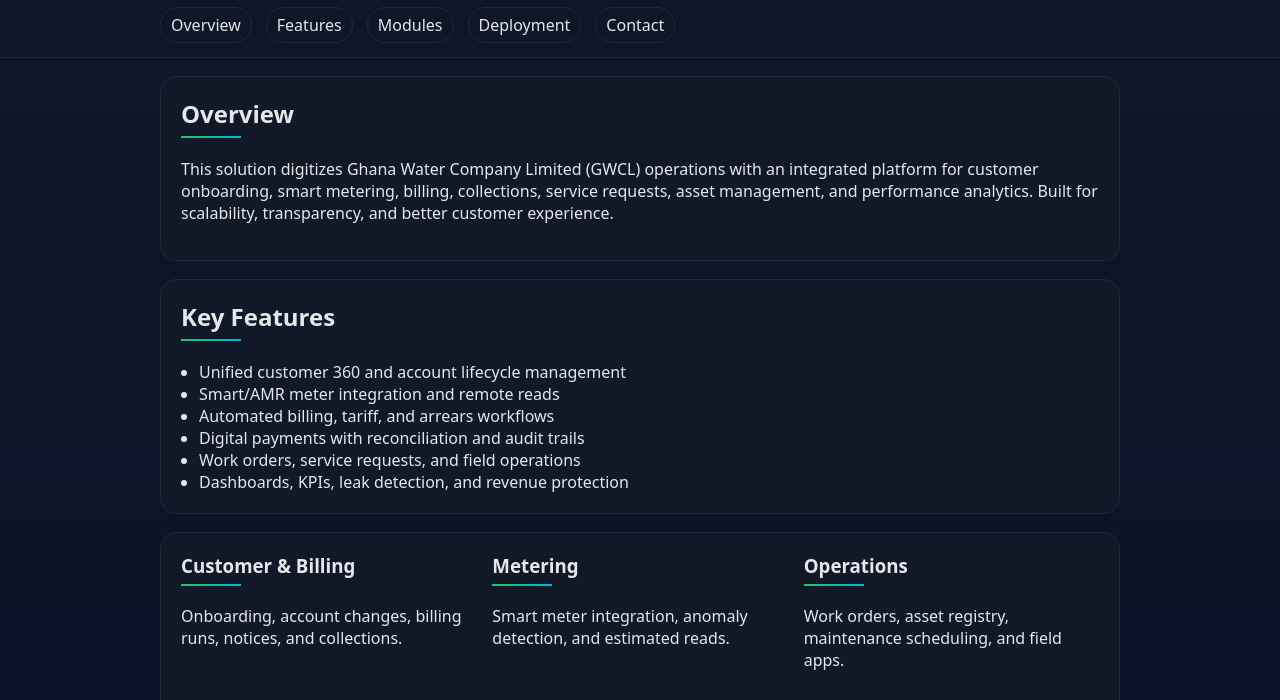
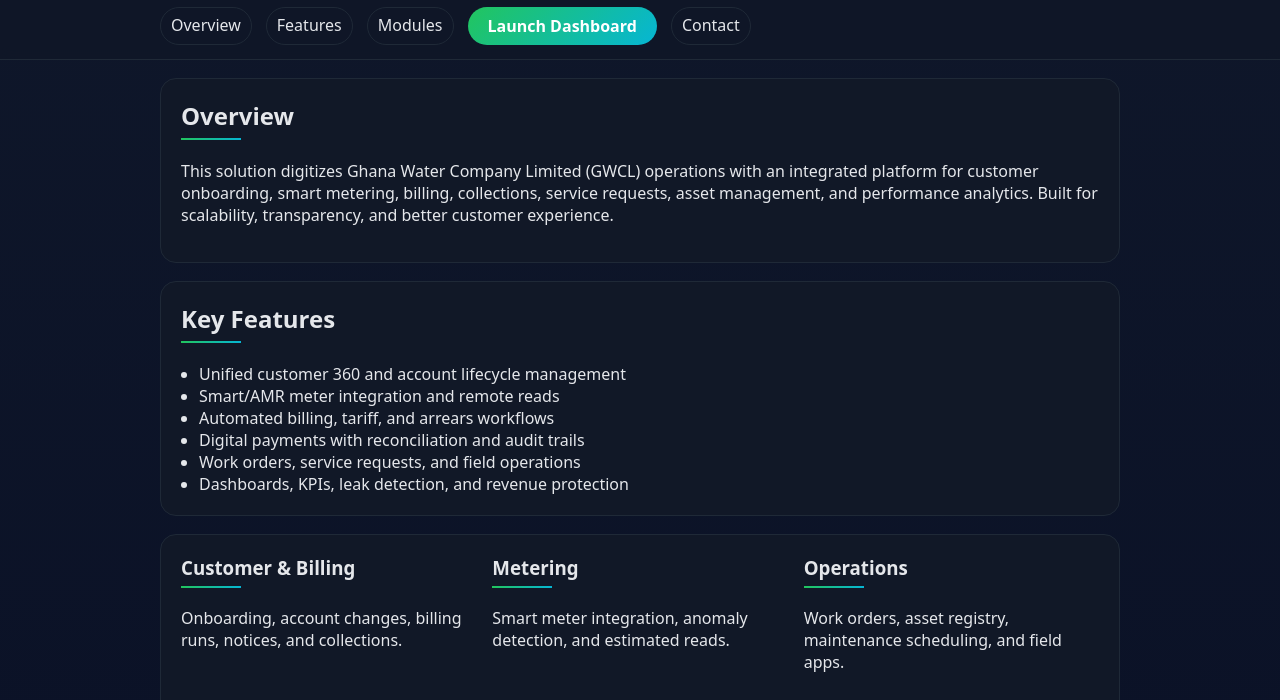
Before and after one commit to BRIGHTEDUFUL/Lloyd-Nana-Kwesi-Siaw-Digital-Water-Utility-Management-System-GWCL-Solution-, a plain HTML site: page index.html in a window 1280 px wide. Shown: the part 82-782 px from the top of the page. Drawn offline with Linux system fonts and the light colour scheme.

Commit message:
Fix GitHub Pages 404: Add .nojekyll, update navigation with dashboard link

```diff
--- a/assets/css/styles.css
+++ b/assets/css/styles.css
@@ -25,6 +25,8 @@
 .nav { display: flex; gap: 14px; padding-bottom: 14px; flex-wrap: wrap; }
 .nav a { color: var(--text); text-decoration: none; padding: 6px 10px; border-radius: 999px; border: 1px solid #1f2937; }
 .nav a:hover { background: #0b1325; border-color: #2a3648; }
+.nav a.btn-primary { background: linear-gradient(135deg, var(--accent), var(--accent-2)); color: white; border: none; font-weight: 600; padding: 8px 20px; }
+.nav a.btn-primary:hover { transform: translateY(-2px); box-shadow: 0 8px 20px rgba(34, 197, 94, 0.3); }
 
 main { padding: 28px 0; }
 .card { background: var(--panel); border: 1px solid #1f2937; border-radius: 16px; padding: 20px; margin: 18px 0; }
--- a/index.html
+++ b/index.html
@@ -16,7 +16,7 @@
           <a href="#overview">Overview</a>
           <a href="#features">Features</a>
           <a href="#modules">Modules</a>
-          <a href="#deployment">Deployment</a>
+          <a href="DIGITAL Water/index.html" class="btn-primary">Launch Dashboard</a>
           <a href="#contact">Contact</a>
         </nav>
       </div>
```
Also changed, not shown: 1 other file.
